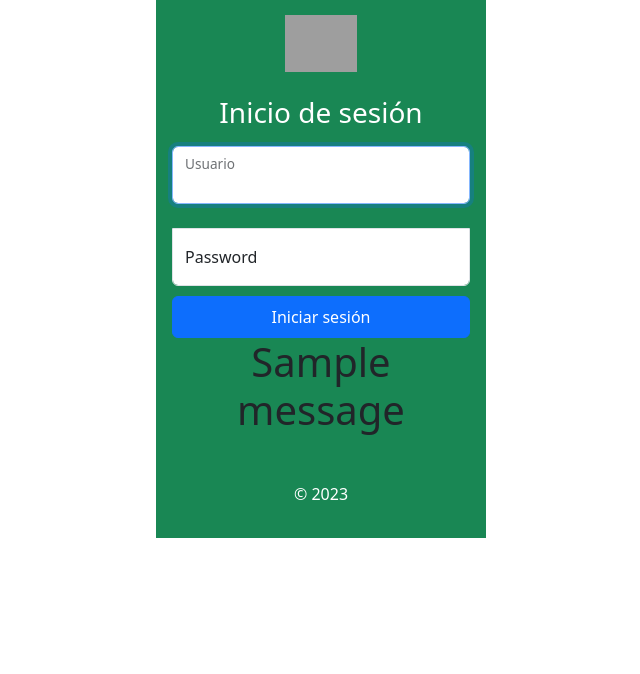
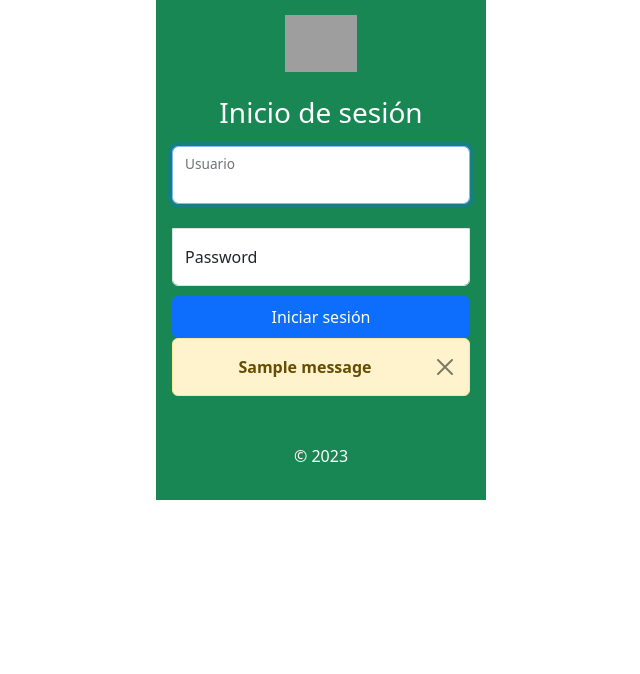
Before and after one commit to emersonxinay/tienda_con_flask, a Flask app: template app/templates/auth/login.html in a window 1280 px wide. Shown: the part 25-699 px from the top of the page, without its empty margins (319-959 px from the left). Run offline with Flask 3, Linux system fonts and the light colour scheme; the template is opened without the code that fills it, so the values that code supplies are empty; one stand-in notice (Sample message) is shown; some libraries are stand-ins or nearby versions; grey boxes are pictures that could not be loaded.

Commit message:
fix login mensajes alert

```diff
--- a/app/templates/auth/login.html
+++ b/app/templates/auth/login.html
@@ -29,7 +29,12 @@
         {% with messages = get_flashed_messages() %}
         {% if messages %}
         {% for message in messages %}
-          <h1> {{message}} </h1>
+
+        <div class="alert alert-warning alert-dismissible fade show" role="alert">
+          <strong>{{message}}</strong>
+          <button type="button" class="btn-close" data-bs-dismiss="alert" aria-label="Close"></button>
+        </div>
+
         {% endfor %}
         {% endif %}
         {% endwith %}
```
Also changed, not shown: app/__init__.py (line endings or trailing spaces), readme.md.
